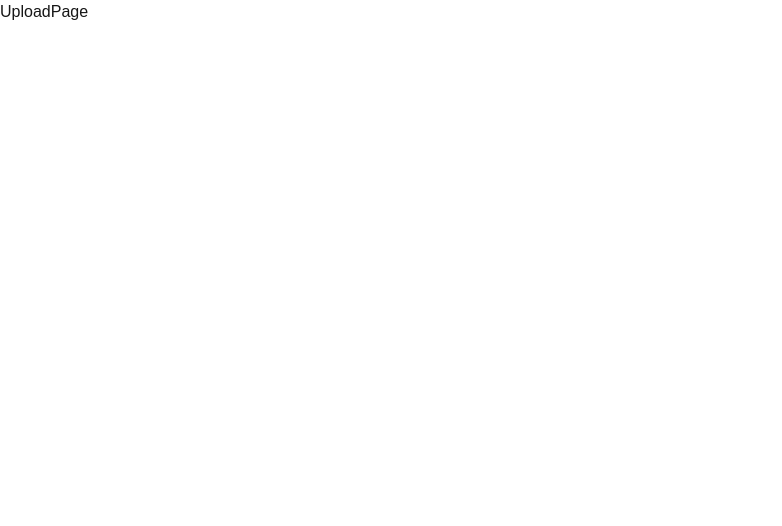
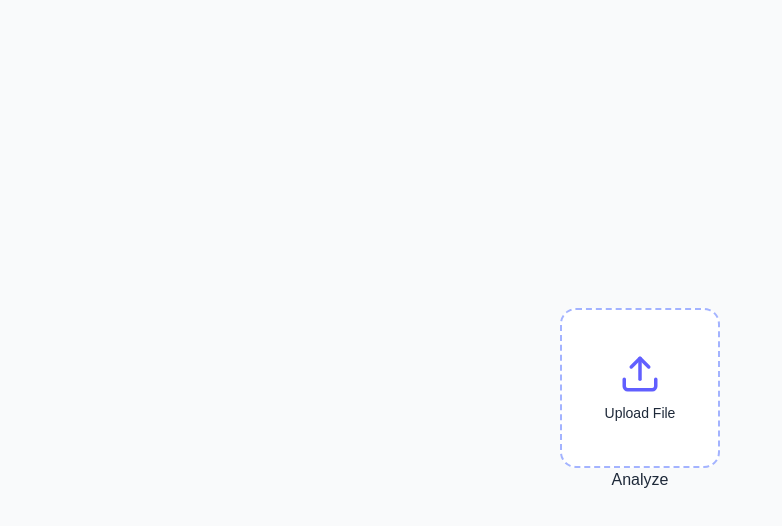
Before and after one commit to devadarshh/aircaps-dashboard-mvp, a Next.js app: page /dashboard/upload in a window 1280 px wide. Shown: the top 526 px of the page, without its empty margins (0-782 px from the left). Built offline with nearby package versions, Linux system fonts and the light colour scheme.

Commit message:
feat: added file upload component

```diff
--- a/app/(private)/dashboard/upload/page.tsx
+++ b/app/(private)/dashboard/upload/page.tsx
@@ -1,7 +1,10 @@
-import React from "react";
-
+import FileUpload from "@/components/FileUpload";
 const UploadPage = () => {
-  return <div>UploadPage</div>;
+  return (
+    <div>
+      <FileUpload />
+    </div>
+  );
 };
 
 export default UploadPage;
--- /dev/null
+++ b/components/FileUpload.tsx
@@ -0,0 +1,80 @@
+"use client";
+
+import { useState } from "react";
+import axios from "axios";
+import { Upload, File, Loader2 } from "lucide-react";
+
+export default function FileUpload() {
+  const [file, setFile] = useState<File | null>(null);
+  const [isUploading, setIsUploading] = useState(false);
+  const [message, setMessage] = useState<string | null>(null);
+
+  const handleFileChange = async (e: React.ChangeEvent<HTMLInputElement>) => {
+    const selectedFile = e.target.files?.[0];
+    if (!selectedFile) return;
+
+    setFile(selectedFile);
+    setMessage("⏳ Uploading file...");
+    setIsUploading(true);
+
+    try {
+      const formData = new FormData();
+      formData.append("file", selectedFile);
+
+      const res = await axios.post("/api/upload", formData);
+      console.log("Response", res.data);
+
+      setMessage("✅ File uploaded successfully!");
+    } catch (err: unknown) {
+      console.error(err);
+    } finally {
+      setIsUploading(false);
+      setFile(null);
+    }
+  };
+
+  return (
+    <div className="flex flex-col items-center justify-center min-h-screen bg-gray-50 text-gray-800">
+      <label
+        htmlFor="fileInput"
+        className={`flex flex-col items-center justify-center w-40 h-40 bg-white border-2 border-dashed rounded-2xl cursor-pointer transition ${
+          isUploading
+            ? "border-gray-300"
+            : "border-indigo-300 hover:bg-gray-100"
+        }`}
+      >
+        {isUploading ? (
+          <>
+            <Loader2 size={42} className="animate-spin text-indigo-500 mb-2" />
+            <span className="text-sm font-medium">Uploading...</span>
+          </>
+        ) : (
+          <>
+            {file ? (
+              <File size={42} className="text-indigo-500 mb-2" />
+            ) : (
+              <Upload size={42} className="text-indigo-500 mb-2" />
+            )}
+            <span className="text-sm font-medium">
+              {file ? file.name : "Upload File"}
+            </span>
+          </>
+        )}
+      </label>
+
+      <input
+        id="fileInput"
+        type="file"
+        accept=".pdf,.txt,.md,.csv,.json,.log"
+        onChange={handleFileChange}
+        disabled={isUploading}
+        className="hidden"
+      />
+
+      {message && (
+        <p className="mt-6 text-sm font-medium text-gray-700">{message}</p>
+      )}
+      <button>Analyze</button>
+    </div>
+  );
+}
--- a/middleware.ts
+++ b/middleware.ts
@@ -3,9 +3,11 @@ import { NextRequest, NextResponse } from "next/server";
 
 export async function middleware(req: NextRequest) {
   const token = await getToken({ req, secret: process.env.NEXTAUTH_SECRET });
+
   if (!token) {
     return NextResponse.redirect(new URL("/", req.url));
   }
+
   return NextResponse.next();
 }
 
--- a/package.json
+++ b/package.json
@@ -11,6 +11,8 @@
   "dependencies": {
     "@auth/prisma-adapter": "^2.11.1",
     "@prisma/client": "^6.19.0",
+    "axios": "^1.13.2",
+    "lucide-react": "^0.553.0",
     "next": "16.0.1",
     "next-auth": "^4.24.13",
     "react": "19.2.0",
```
Also changed, not shown: 1 other file (tests, documents, lock files or other folders).
